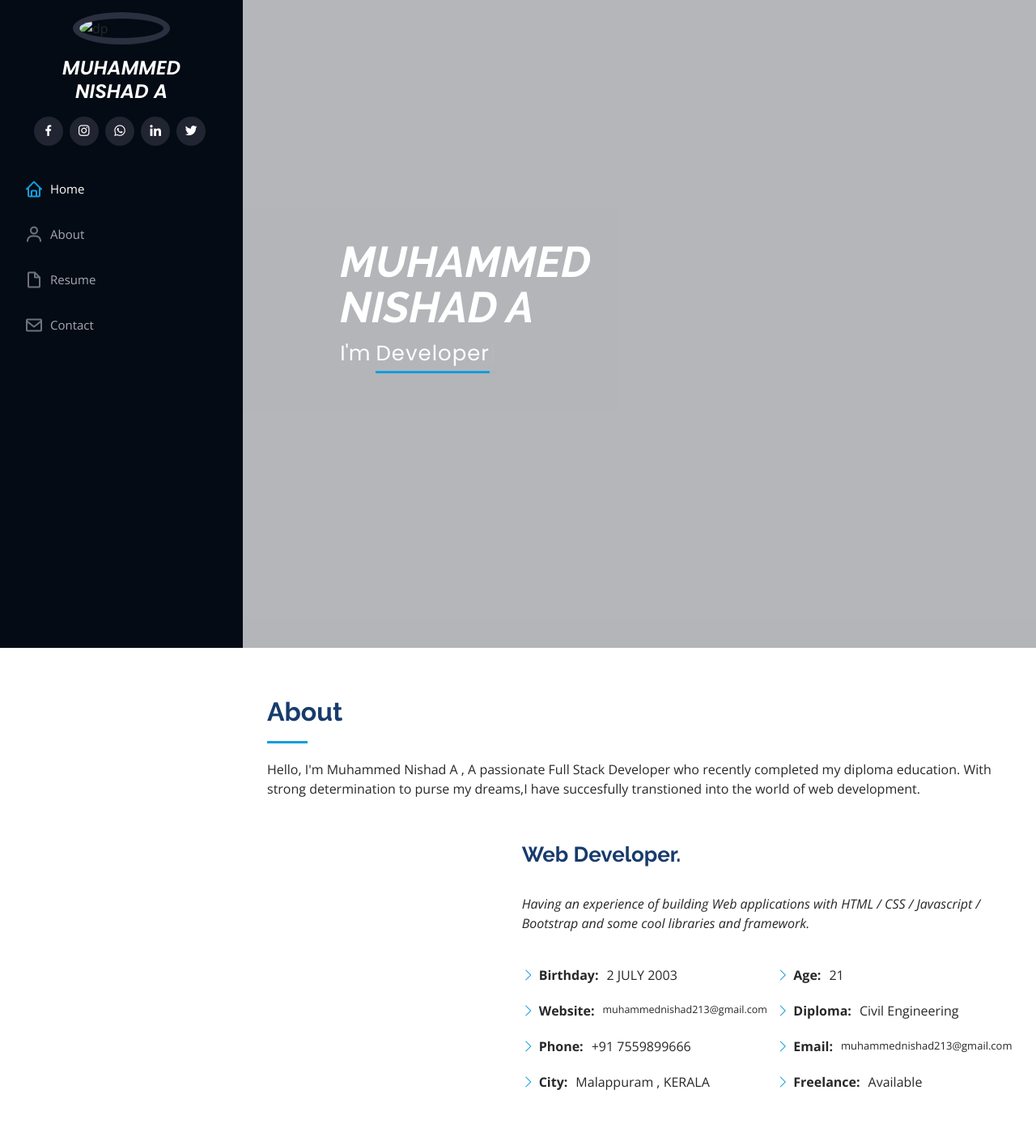
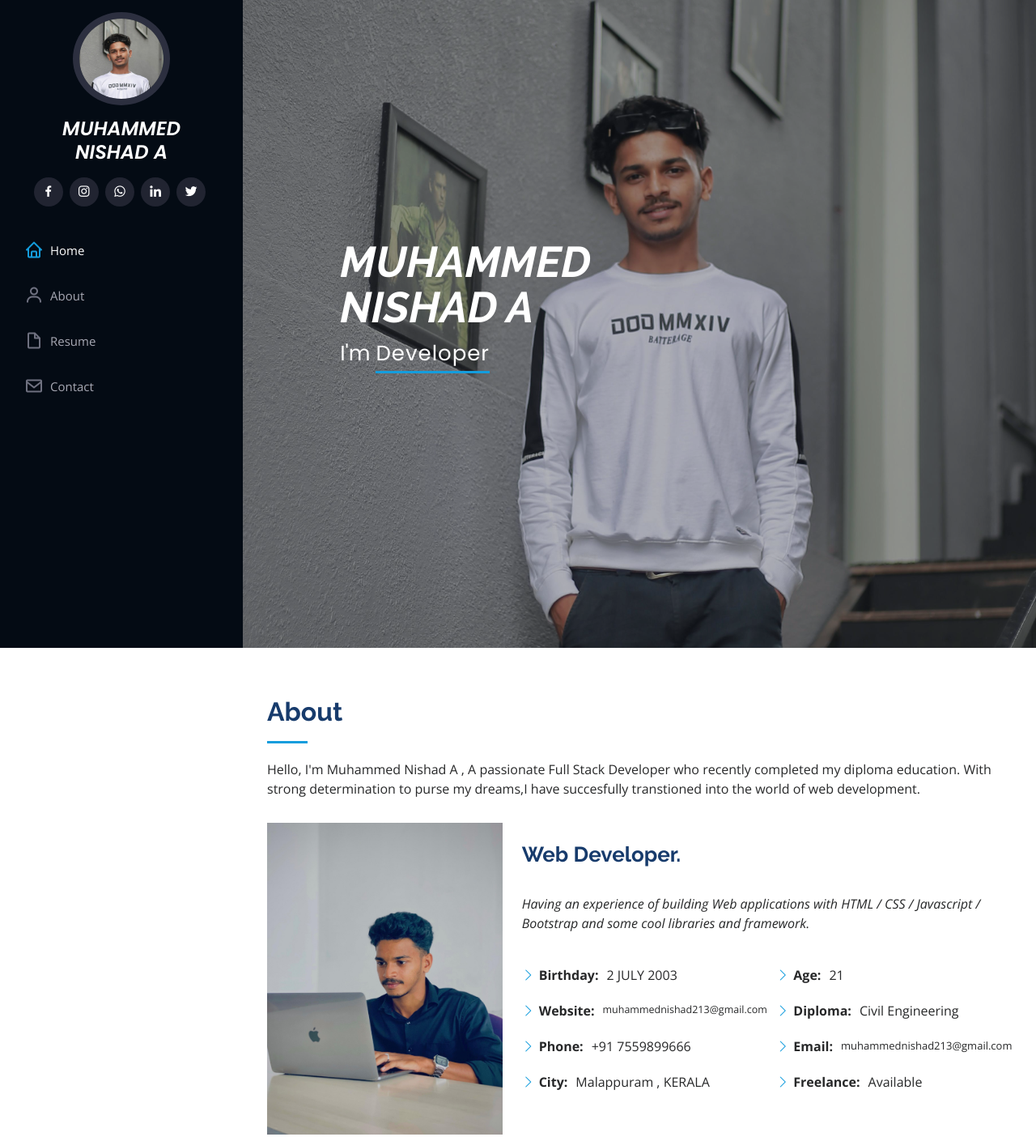
Before and after one commit to muhammednishad21/Portfolio, a plain HTML site: page index.html in a window 1280 px wide. Shown: the top 1404 px of the page at 81% size. Drawn offline with nearby package versions, Linux system fonts and the light colour scheme.

Commit message:
updated version

```diff
--- a/assets/css/style.css
+++ b/assets/css/style.css
@@ -241,7 +241,7 @@ h6 {
 #hero {
   width: 100%;
   height: 100vh;
-  background: url("/img/WhatsApp\ Image\ 2024-02-29\ at\ 10.12.49_c3abe3bc.jpg") top center;
+  background: url("../../assets/img/WhatsApp\ Image\ 2024-02-29\ at\ 10.12.49_c3abe3bc.png") top center;
   background-size: cover;
   background-position: 10rem 0rem;
 }
--- a/index.html
+++ b/index.html
@@ -62,7 +62,7 @@
     <div class="d-flex flex-column">
 
       <div class="profile">
-        <img src="/img/WhatsApp Image 2024-02-29 at 10.41.38_210c22f5.jpg" alt="dp" class="img-fluid rounded-circle">
+        <img src="./assets/img/WhatsApp Image 2024-02-29 at 10.41.38_210c22f5.png" alt="dp" class="img-fluid rounded-circle">
         <h1 class="text-light"><a href="index.html"><i>MUHAMMED <br>NISHAD A</i></a></h1>
         <div class="social-links mt-3 text-center">
           <a href="https://www.facebook.com/profile.php?id=100059819771519&mibextid=LQQJ4d" class="facebook"><i class="bx bxl-facebook"></i></a>
@@ -107,7 +107,7 @@
 
         <div class="row">
           <div class="col-lg-4" data-aos="fade-right">
-            <img src="/img/IMG-20231027-WA0046.jpg" class="img-fluid" alt="">
+            <img src="./assets/img/IMG-20231027-WA0046.png" class="img-fluid" alt="">
           </div>
 
           <div class="col-lg-8 pt-4 pt-lg-0 content" data-aos="fade-left">
```
Also changed, not shown: assets/img/IMG-20231027-WA0046.png (added), assets/img/WhatsApp Image 2024-02-29 at 10.02.13_3ecc4849.png (added), assets/img/WhatsApp Image 2024-02-29 at 10.12.49_c3abe3bc.png (added), assets/img/WhatsApp Image 2024-02-29 at 10.37.11_934c735d.png (added), assets/img/WhatsApp Image 2024-02-29 at 10.39.43_4c6682dc.png (added), assets/img/WhatsApp Image 2024-02-29 at 10.41.38_210c22f5.png (added).
